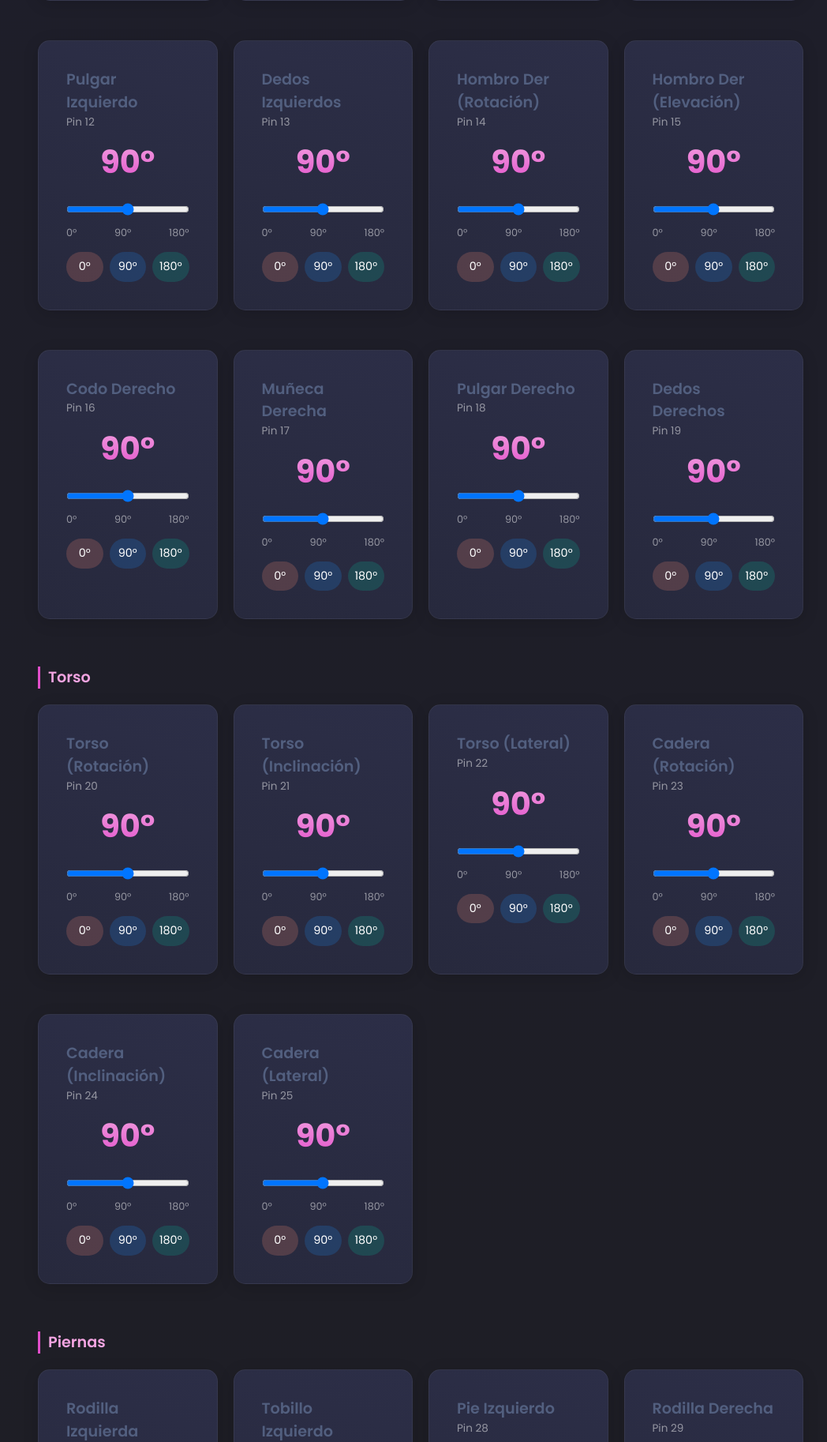
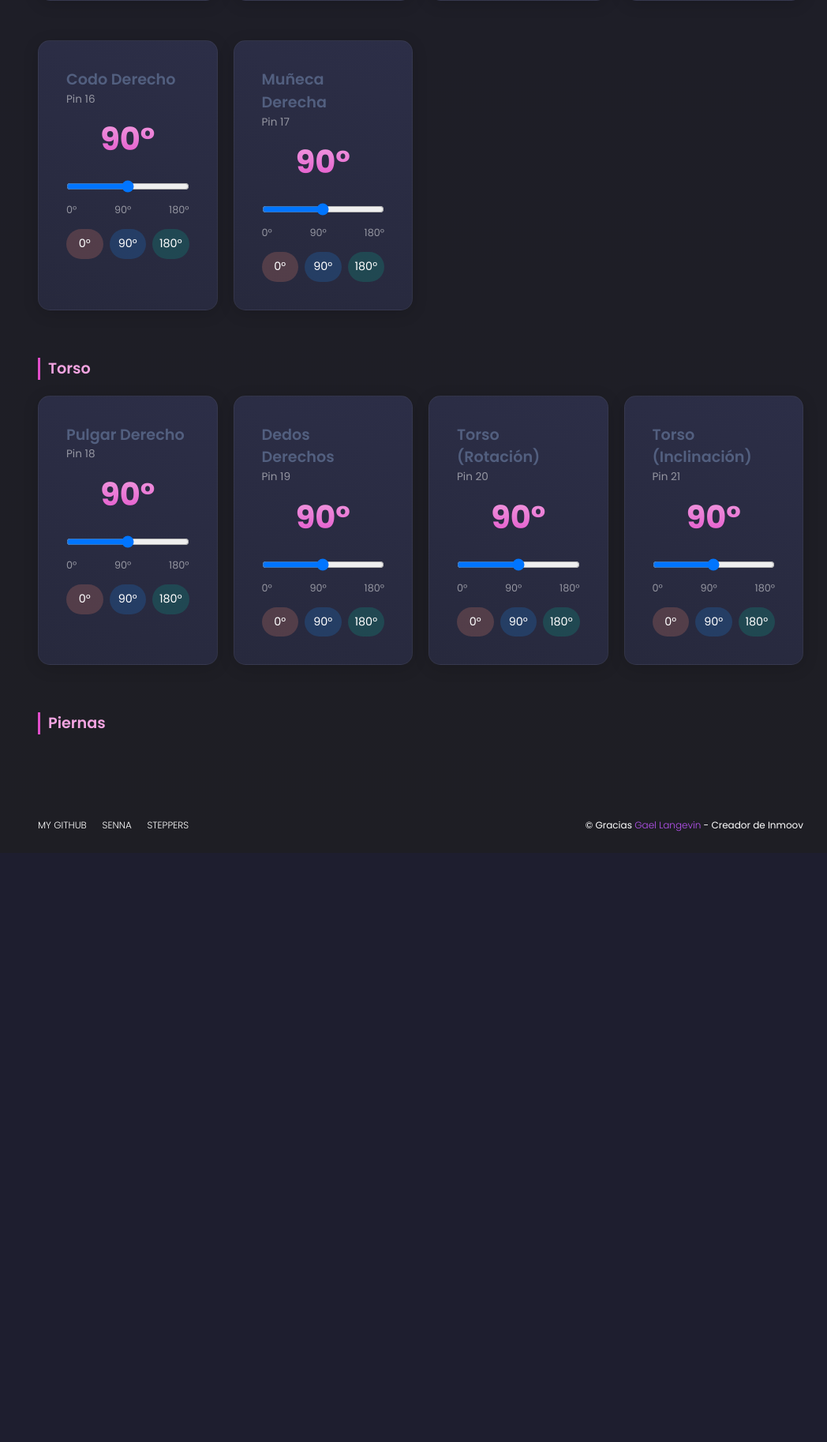
Before and after one commit to Chelqq/Scarlet-witch-project, a Flask app: page /index in a window 1280 px wide. Shown: the part 2719-4545 px from the top of the page at 79% size, without its empty margins (232-1280 px from the left). After the commit the page ends 3772 px from the top, so only its background shows below. Run offline with Flask 2, Linux system fonts and the light colour scheme; the visitor is signed in with stand-in values (Sample User, id 1); parts of the project's set-up code (start-up, migrations or seed data) failed here and were passed over; some libraries are stand-ins or nearby versions.

Commit message:
Actualizar el mapeo de servos y la lógica de control en MEGA2560.ino, controller.py, y video_processing.py para reflejar la reducción de servos de 30 a 20. Ajustar la inicialización y los rangos de ID de servo en el código y la interfaz de usuario.

```diff
--- a/apps/arduino/controller.py
+++ b/apps/arduino/controller.py
@@ -25,7 +25,8 @@ class ArduinoController:
 
         self.connected = False
         self.lock = threading.RLock()
-        self.servo_pins = [i for i in range(2, 32)]
+        self.servo_pins = [i for i in range(0, 14)] + [i for i in range(16, 22)]
+
 
         # New: watchdog timer para reconexión automática
         self.watchdog_active = False
@@ -251,7 +252,7 @@ class ArduinoController:
         if not (0 <= angle <= 180):
             return False, "Ángulo fuera de rango (0-180)"
         if servo_id not in self.servo_pins:
-            return False, f"ID de servo inválido, debe estar entre {min(self.servo_pins)} y {max(self.servo_pins)}"
+            return False, f"ID de servo inválido, debe ser entre 0-13 o 16-21 (los pines 14-15 se usan para UART)"
 
         # Si no está conectado, intentar reconexión
         if not self.is_connected():
--- a/apps/templates/home/index.html
+++ b/apps/templates/home/index.html
@@ -679,50 +679,41 @@
 
 <script>
     // Configuración
-    const numServos = 30;
+    const numServos = 20;
     let servoPositions = Array(numServos).fill(90); // Inicialmente todos en 90°
 
     // Mapeo de categorías de servos
     const servoCategories = {
-        head: [2, 3, 4, 5, 6, 7],
-        arms: [8, 9, 10, 11, 12, 13, 14, 15, 16, 17, 18, 19],
-        torso: [20, 21, 22, 23, 24, 25],
-        legs: [26, 27, 28, 29, 30, 31]
-    };
+    head: [0, 1, 2, 3, 4, 5],
+    arms: [6, 7, 8, 9, 10, 11, 12, 13, 16, 17],
+    torso: [18, 19, 20, 21],
+    legs: [] // Ya no hay pines para piernas con el nuevo mapeado
+};
 
-    // Nombres descriptivos de servos
+        // Nombres descriptivos de servos
     const servoNames = {
-        2: "Pulgar Izquierdo",
+        0: "Pulgar Izquierdo",
+        1: "-",
+        2: "Indice Izquierdo",
         3: "-",
-        4: "Indice Izquierdo",
-        5: "-",
-        6: "Ojo Derecho",
-        7: "Mandíbula",
-        8: "Hombro Izq (Rotación)",
-        9: "Hombro Izq (Elevación)",
-        10: "Codo Izquierdo",
-        11: "Muñeca Izquierda",
-        12: "Pulgar Izquierdo",
-        13: "Dedos Izquierdos",
-        14: "Hombro Der (Rotación)",
-        15: "Hombro Der (Elevación)",
+        4: "Ojo Derecho",
+        5: "Mandíbula",
+        6: "Hombro Izq (Rotación)",
+        7: "Hombro Izq (Elevación)",
+        8: "Codo Izquierdo",
+        9: "Muñeca Izquierda",
+        10: "Pulgar Izquierdo",
+        11: "Dedos Izquierdos",
+        12: "Hombro Der (Rotación)",
+        13: "Hombro Der (Elevación)",
         16: "Codo Derecho",
         17: "Muñeca Derecha",
         18: "Pulgar Derecho",
         19: "Dedos Derechos",
         20: "Torso (Rotación)",
-        21: "Torso (Inclinación)",
-        22: "Torso (Lateral)",
-        23: "Cadera (Rotación)",
-        24: "Cadera (Inclinación)",
-        25: "Cadera (Lateral)",
-        26: "Rodilla Izquierda",
-        27: "Tobillo Izquierdo",
-        28: "Pie Izquierdo",
-        29: "Rodilla Derecha",
-        30: "Tobillo Derecho",
-        31: "Pie Derecho"
-    };
+        21: "Torso (Inclinación)"
+};
+
 
     // Función para renderizar las tarjetas de servos
     function renderServoCards() {
--- a/video_processing.py
+++ b/video_processing.py
@@ -241,12 +241,13 @@ def control_servos_with_hand(finger_status):
 
     # Mapeo de dedos a servos
     servo_mapping = {
-        "thumb": 2,    # Servo en pin 2
-        "index": 4,    # Servo en pin 3
-        "middle": 6,   # Servo en pin 4
-        "ring": 8,     # Servo en pin 5
-        "pinky": 10     # Servo en pin 6
+        "thumb": 0,    # Servo en pin 0
+        "index": 2,    # Servo en pin 2
+        "middle": 4,   # Servo en pin 4
+        "ring": 6,     # Servo en pin 6
+        "pinky": 8     # Servo en pin 8
     }
+
 
     # Crear lista de comandos en el mismo formato que las secuencias
     commands = []
```
Also changed, not shown: 2 other files.
